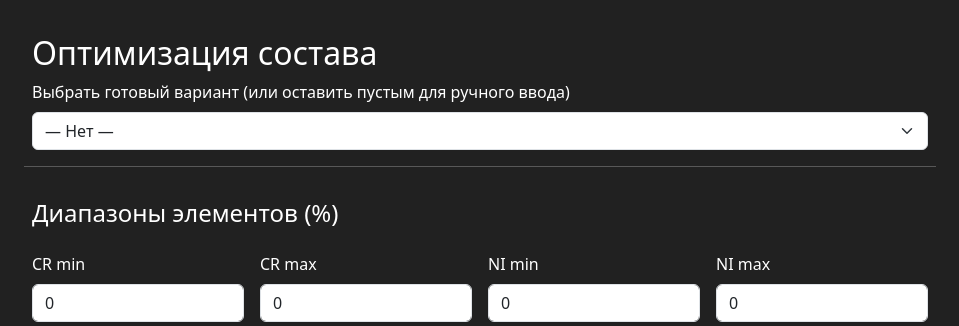
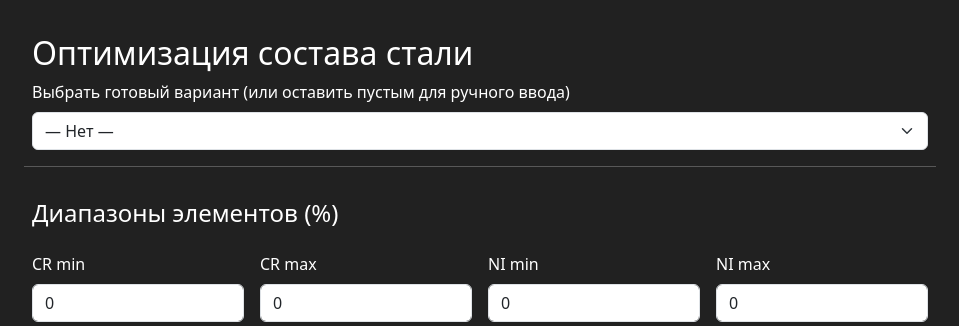
Before and after one commit to dislikke/SteelCalculator2, a Flask app: page /form/ in a window 1280 px wide. Shown: the part 88-414 px from the top of the page, without its empty margins (160-1119 px from the left). Run offline with Flask 3, Linux system fonts and the light colour scheme; data that the repository does not hold is empty; some libraries are stand-ins or nearby versions.

Commit message:
Update UI styling

```diff
--- a/app/templates/form.html
+++ b/app/templates/form.html
@@ -2,7 +2,7 @@
 {% block title %}Форма оптимизации{% endblock %}
 {% block content %}
 <div class="container mt-4">
-  <h2>Оптимизация состава</h2>
+  <h2>Оптимизация состава стали</h2>
 
   {% with messages = get_flashed_messages(with_categories=true) %}
     {% if messages %}
```
